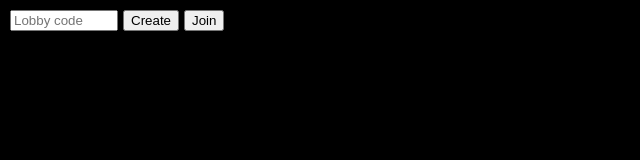
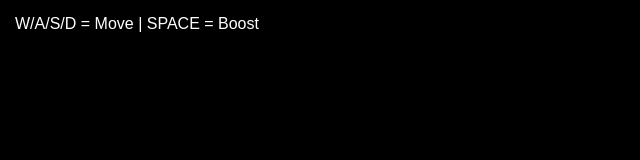
Before and after one commit to Aernixis/Make-Way, a plain HTML site: page index.html in a window 1280 px wide. Shown: the whole page, without its empty margins (0-640 px from the left). Drawn offline with nearby package versions, Linux system fonts and the light colour scheme.

Commit message:
Update title and change menu to instructions
Updated the title and modified the background color. Changed the menu to an instructions div with movement controls.

```diff
--- a/index.html
+++ b/index.html
@@ -2,22 +2,19 @@
 <html lang="en">
 <head>
   <meta charset="UTF-8">
-  <title>Make Way Web</title>
+  <title>Make Way Web Prototype</title>
   <meta name="viewport" content="width=device-width, initial-scale=1.0">
   <style>
-    html, body {margin:0;padding:0;overflow:hidden;background:#000;}
-    #menu {
-      position:absolute;top:10px;left:10px;z-index:10;
-      display:flex;gap:5px;
+    html,body {margin:0;padding:0;overflow:hidden;background:#111;}
+    #instructions {
+      position: absolute; top:10px; left:10px; color:#fff; font-family:sans-serif;
+      background: rgba(0,0,0,0.5); padding:5px; border-radius:5px;
     }
-    #code {width:100px;}
   </style>
 </head>
 <body>
-  <div id="menu">
-    <input id="code" placeholder="Lobby code">
-    <button onclick="create()">Create</button>
-    <button onclick="join()">Join</button>
+  <div id="instructions">
+    W/A/S/D = Move | SPACE = Boost
   </div>
   <script type="module" src="game.js"></script>
 </body>
```
